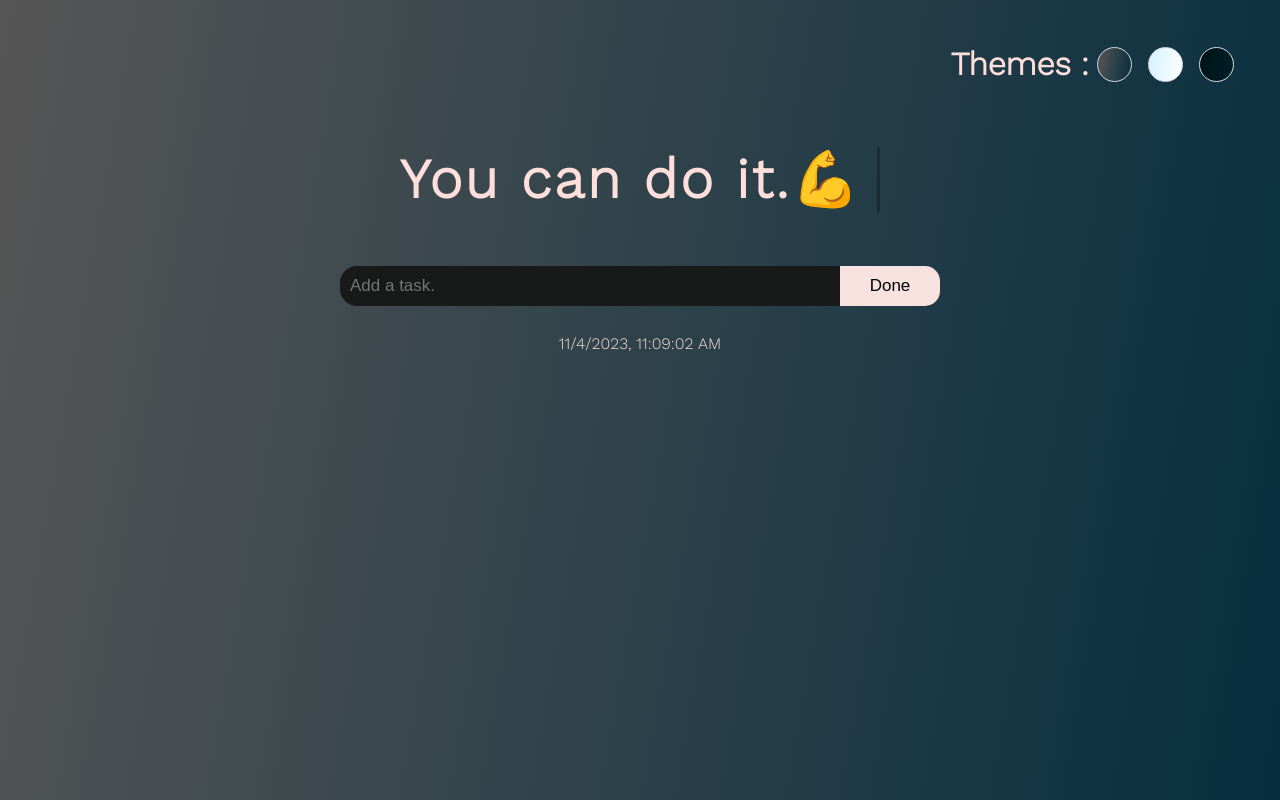
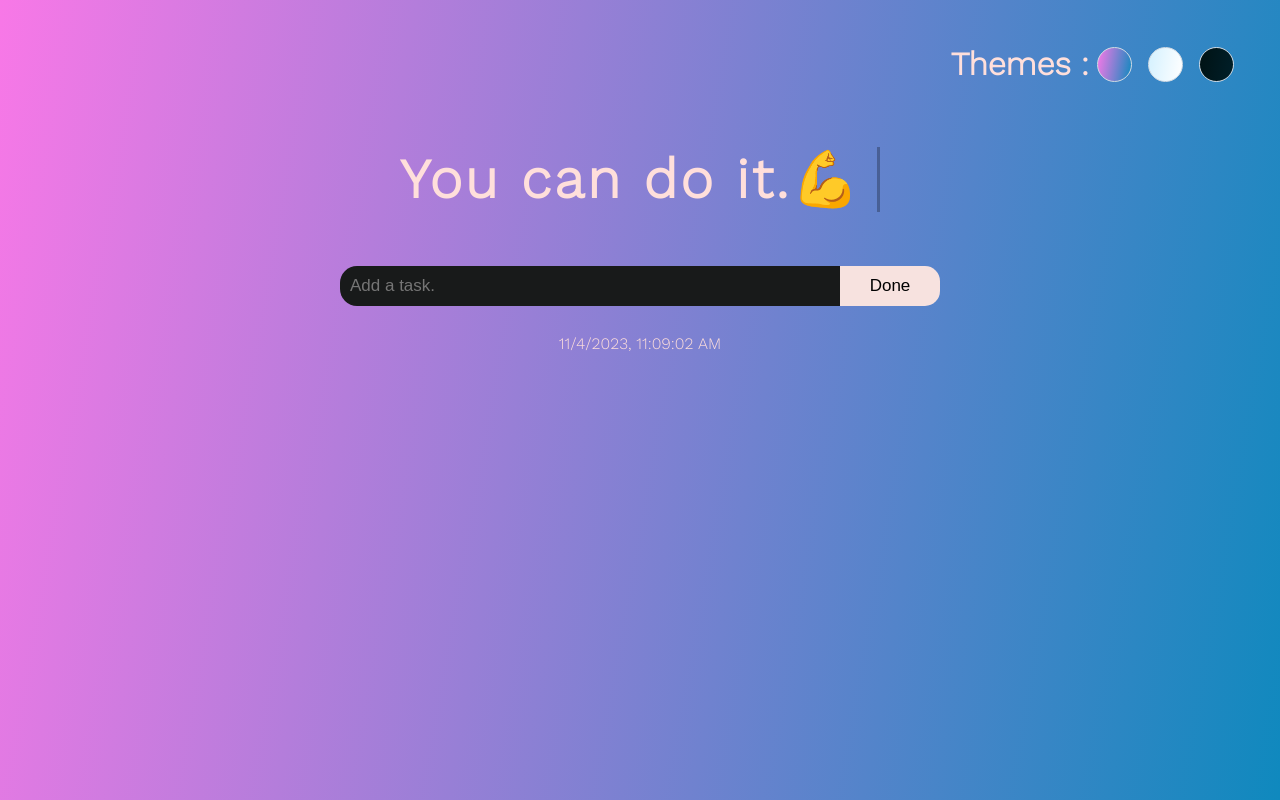
Before and after one commit to Sanjay-S31/To-Do-List, a plain HTML site: page index.html in a window 1280 px wide. Drawn offline with nearby package versions, Linux system fonts and the light colour scheme.

Commit message:
Update main.css

```diff
--- a/CSS/main.css
+++ b/CSS/main.css
@@ -16,7 +16,7 @@ body {
 
 /* Body light or darker themes */
 .standard {
-    background-image: linear-gradient(100deg, #575656, #062e3f);
+    background-image: linear-gradient(100deg, rgb(248, 120, 231), #0f89be);
     color: #ffdfdb;
     transition: 0.3s linear;
     overflow: hidden;
@@ -78,7 +78,7 @@ body {
 }
 
 .standard-theme {
-    background-image: linear-gradient(100deg, #575656, #062e3f);
+    background-image: linear-gradient(100deg, rgb(248, 120, 231), #0f89be);
 }
 
 .light-theme {
```
